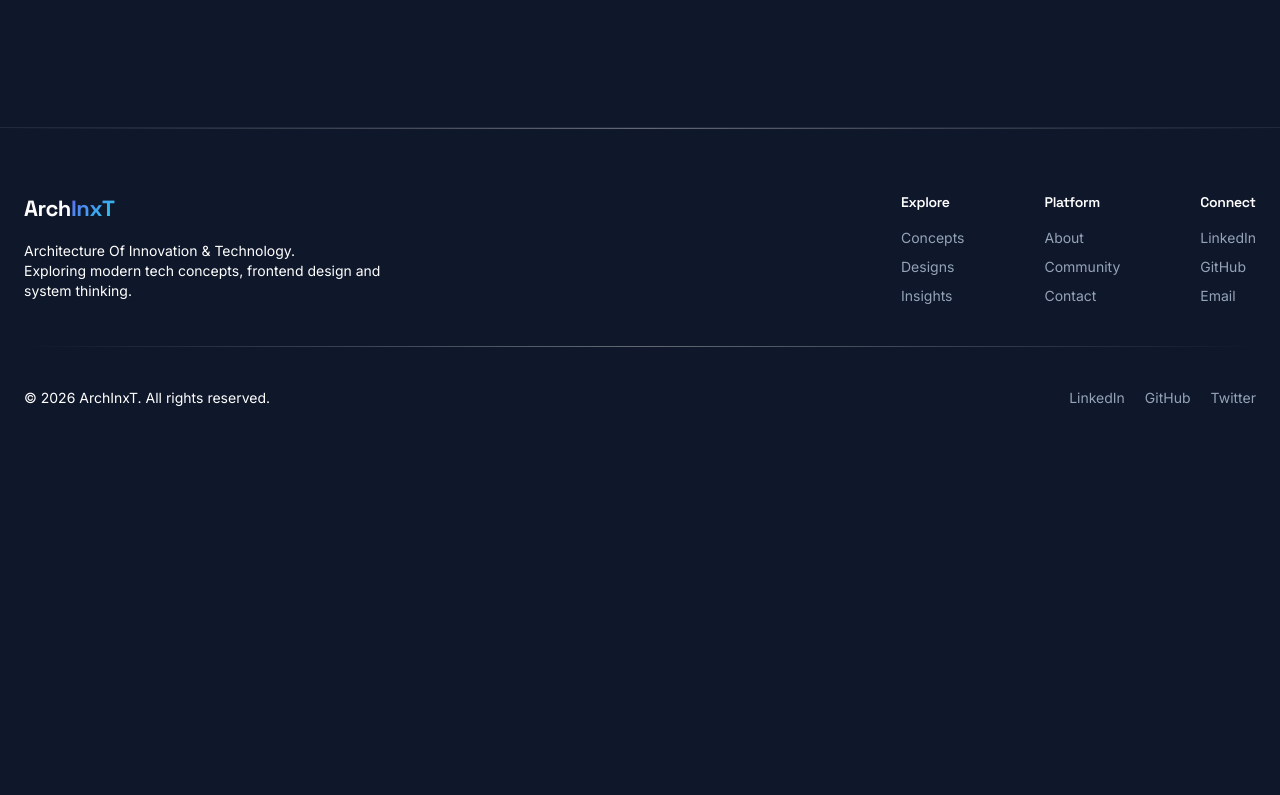
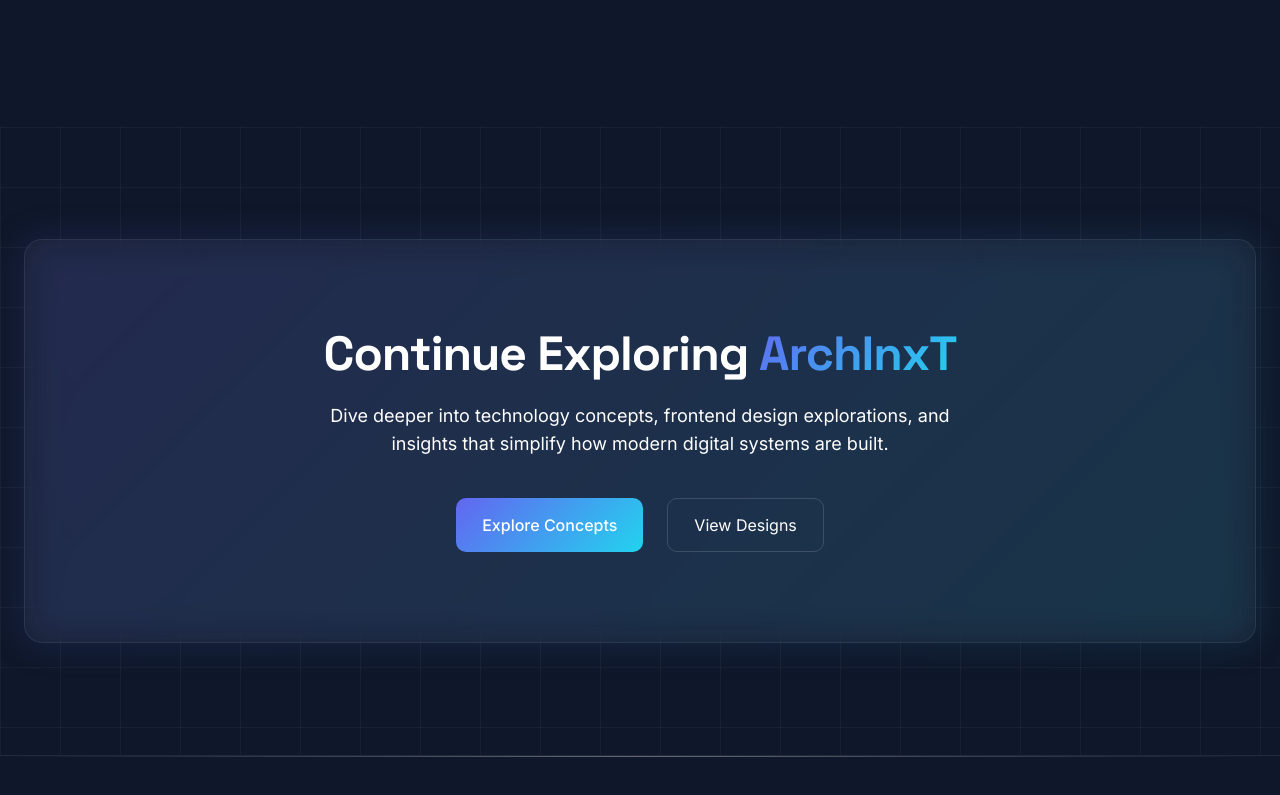
Before and after one commit to architpatle/archinxt, a React (Vite) app: page /about in a window 1280 px wide. Shown: the part 2845-3640 px from the top of the page. Before the commit the page ends 3317 px from the top, so only its background shows below. Built offline with nearby package versions, Linux system fonts and the light colour scheme.

Commit message:
Added AboutCTA section in About Page

```diff
--- /dev/null
+++ b/src/components/sections/About/AboutCTA/AboutCTA.jsx
@@ -0,0 +1,44 @@
+import styles from "./AboutCTA.module.css";
+
+const AboutCTA = () => {
+  return (
+    <section className={`${styles.cta} relative`}>
+
+      {/* Grid Background */}
+      <div className={styles.grid}></div>
+
+      <div className="max-w-7xl mx-auto px-6 py-28 relative z-10">
+
+        <div className={styles.card}>
+
+          <h2 className="text-4xl md:text-5xl font-heading font-bold text-center">
+            Continue Exploring
+            <span className={styles.gradientText}> ArchInxT </span>
+          </h2>
+
+          <p className="mt-6 text-lg text-textMuted max-w-2xl mx-auto text-center">
+            Dive deeper into technology concepts, frontend design explorations,
+            and insights that simplify how modern digital systems are built.
+          </p>
+
+          <div className="mt-10 flex flex-wrap justify-center gap-6">
+
+            <button className={styles.primaryBtn}>
+              Explore Concepts
+            </button>
+
+            <button className={styles.secondaryBtn}>
+              View Designs
+            </button>
+
+          </div>
+
+        </div>
+
+      </div>
+
+    </section>
+  );
+};
+
+export default AboutCTA;
--- /dev/null
+++ b/src/components/sections/About/AboutCTA/AboutCTA.module.css
@@ -0,0 +1,119 @@
+.cta {
+  position: relative;
+}
+
+/* GRID BACKGROUND */
+
+.grid {
+  position: absolute;
+  inset: 0;
+
+  background-image:
+    linear-gradient(rgba(255,255,255,0.04) 1px, transparent 1px),
+    linear-gradient(90deg, rgba(255,255,255,0.04) 1px, transparent 1px);
+
+  background-size: 60px 60px;
+}
+
+/* CARD */
+
+.card {
+
+  width: 100%;
+
+  padding: 90px 60px;
+
+  border-radius: 18px;
+
+  background: rgba(255,255,255,0.04);
+
+  backdrop-filter: blur(12px);
+
+  border: 1px solid rgba(255,255,255,0.08);
+
+  text-align: center;
+
+  position: relative;
+
+}
+
+/* SUBTLE GLOW */
+
+.card::before {
+
+  content: "";
+
+  position: absolute;
+
+  inset: -1px;
+
+  border-radius: 18px;
+
+  background: linear-gradient(
+    135deg,
+    rgba(99,102,241,0.15),
+    rgba(34,211,238,0.12)
+  );
+
+  filter: blur(18px);
+
+  z-index: -1;
+
+}
+
+/* GRADIENT TEXT */
+
+.gradientText {
+
+  background: linear-gradient(135deg,#6366F1,#22D3EE);
+
+  -webkit-background-clip: text;
+  -webkit-text-fill-color: transparent;
+
+}
+
+/* PRIMARY BUTTON */
+
+.primaryBtn {
+
+  padding: 14px 26px;
+
+  border-radius: 10px;
+
+  background: linear-gradient(135deg,#6366F1,#22D3EE);
+
+  color: white;
+
+  font-weight: 500;
+
+  transition: 0.25s ease;
+
+}
+
+.primaryBtn:hover {
+
+  transform: translateY(-2px);
+
+}
+
+/* SECONDARY BUTTON */
+
+.secondaryBtn {
+
+  padding: 14px 26px;
+
+  border-radius: 10px;
+
+  border: 1px solid rgba(255,255,255,0.15);
+
+  color: white;
+
+  transition: 0.25s ease;
+
+}
+
+.secondaryBtn:hover {
+
+  border-color: #6366F1;
+
+}
--- /dev/null
+++ b/src/components/sections/About/ClosingCTA/ClosingCTA.jsx
@@ -0,0 +1,38 @@
+import styles from "./ClosingCTA.module.css";
+
+const ClosingCTA = () => {
+  return (
+    <section className={styles.closing}>
+
+      <div className="max-w-5xl mx-auto px-6 py-32 text-center">
+
+        <h2 className={styles.title}>
+          Explore the World of
+          <span> ArchInxT</span>
+        </h2>
+
+        <p className={styles.desc}>
+          Visual explanations, frontend design explorations,
+          and technology insights designed to make modern
+          systems easier to understand.
+        </p>
+
+        <div className={styles.actions}>
+
+          <button className={styles.primary}>
+            Explore Concepts
+          </button>
+
+          <button className={styles.secondary}>
+            View Designs
+          </button>
+
+        </div>
+
+      </div>
+
+    </section>
+  );
+};
+
+export default ClosingCTA;
--- /dev/null
+++ b/src/components/sections/About/ClosingCTA/ClosingCTA.module.css
@@ -0,0 +1,94 @@
+.closing {
+
+  position: relative;
+
+  border-top: 1px solid rgba(255,255,255,0.08);
+
+}
+
+/* TITLE */
+
+.title {
+
+  font-size: 44px;
+
+  font-weight: 600;
+
+}
+
+.title span {
+
+  background: linear-gradient(135deg,#6366F1,#22D3EE);
+
+  -webkit-background-clip: text;
+
+  -webkit-text-fill-color: transparent;
+
+}
+
+/* DESCRIPTION */
+
+.desc {
+
+  margin-top: 18px;
+
+  color: #94A3B8;
+
+  max-width: 520px;
+
+  margin-left: auto;
+  margin-right: auto;
+
+  line-height: 1.7;
+
+}
+
+/* ACTIONS */
+
+.actions {
+
+  margin-top: 36px;
+
+  display: flex;
+
+  justify-content: center;
+
+  gap: 16px;
+
+}
+
+/* PRIMARY */
+
+.primary {
+
+  padding: 12px 24px;
+
+  border-radius: 8px;
+
+  background: linear-gradient(135deg,#6366F1,#22D3EE);
+
+  color: white;
+
+  border: none;
+
+  cursor: pointer;
+
+}
+
+/* SECONDARY */
+
+.secondary {
+
+  padding: 12px 24px;
+
+  border-radius: 8px;
+
+  border: 1px solid rgba(255,255,255,0.15);
+
+  background: transparent;
+
+  color: white;
+
+  cursor: pointer;
+
+}
--- a/src/pages/About.jsx
+++ b/src/pages/About.jsx
@@ -5,18 +5,18 @@ import Inside from '../components/sections/About/Inside/Inside'
 import Philosophy from '../components/sections/About/Philosophy/Philosophy'
 import Signature from '../components/sections/About/Signature/Signature'
 import Roadmap from '../components/sections/About/Roadmap/Roadmap'
+import ClosingCTA from '../components/sections/About/ClosingCTA/ClosingCTA'
+import AboutCTA from '../components/sections/About/AboutCTA/AboutCTA'
 
 const About = () => {
   return (
     <>
      <AboutHero />
-
      <Creation />
-
-     {/* <Inside /> */}
     <Philosophy />
-    {/* <Signature /> */}
     <Roadmap />
+    {/* <ClosingCTA /> */}
+    <AboutCTA />
     </>
   )
 }
```
